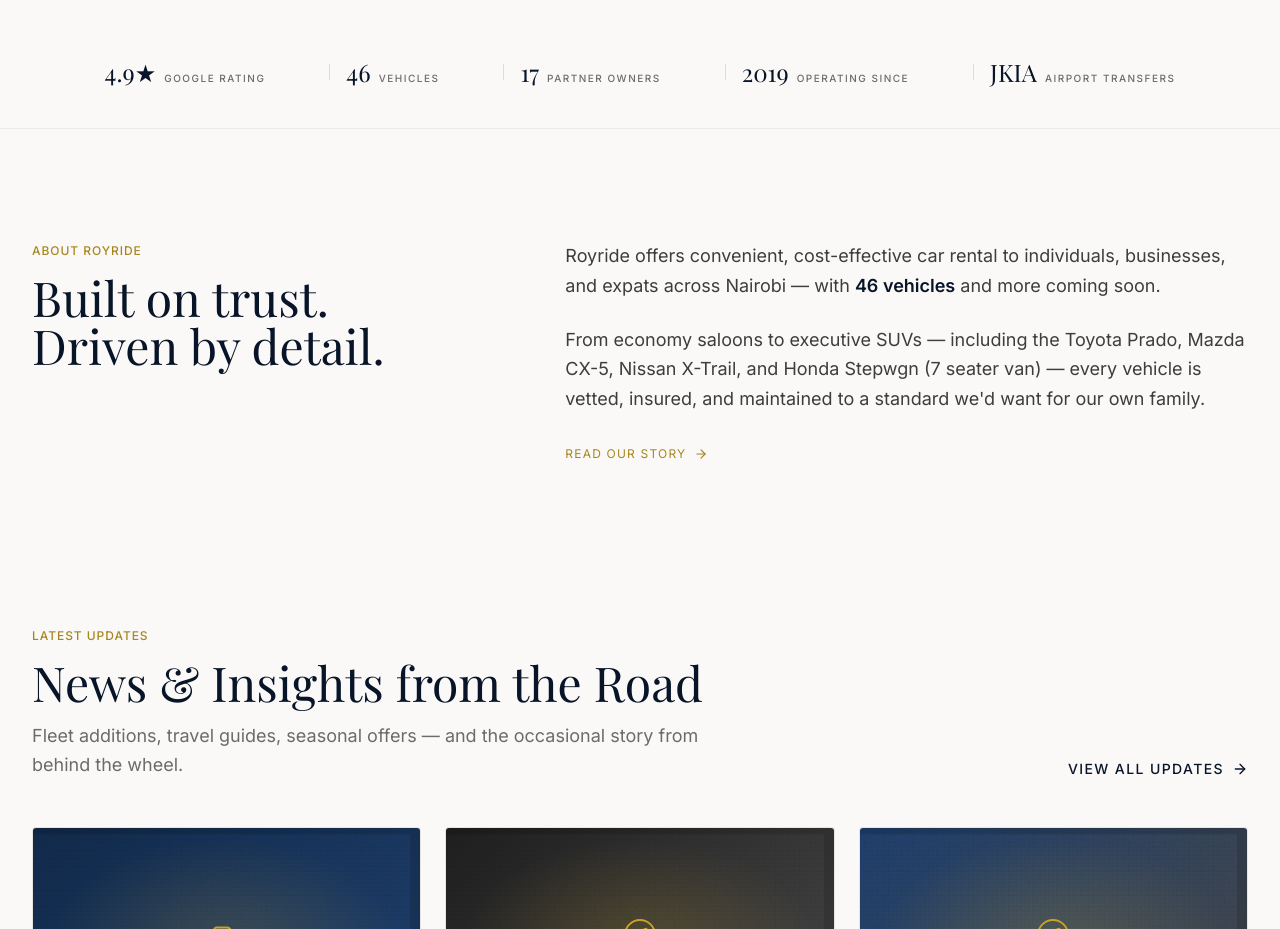
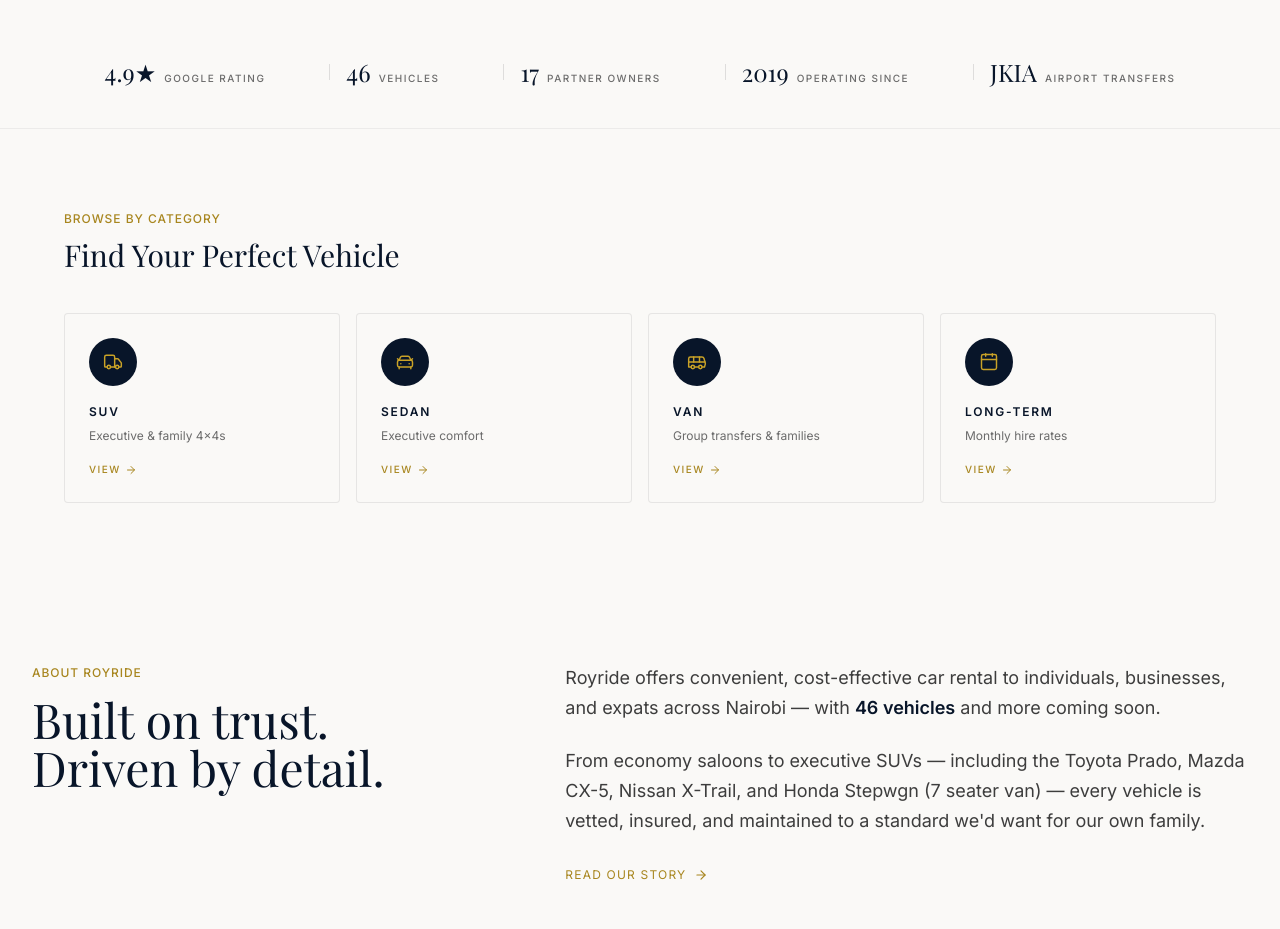
Before and after one commit to ronnyokumu7-arch/car-rental-premium, a Next.js app: page / in a window 1280 px wide. Shown: the part 1400-2329 px from the top of the page. Built offline with nearby package versions, Linux system fonts and the light colour scheme; no server answers.

Commit message:
feat: interesting updates

```diff
--- a/app/page.tsx
+++ b/app/page.tsx
@@ -2,6 +2,7 @@
 import { Hero } from '../components/marketing/Hero';
 import { BookingBar } from '../components/booking/BookingBar';
 import { TrustBar } from '../components/marketing/TrustBar';
+import { CategoryGrid } from '../components/marketing/CategoryGrid';
 import { AboutSnapshot } from '../components/marketing/AboutSnapshot';
 import { LatestUpdates } from '../components/marketing/LatestUpdates';
 import { FleetPreview } from '../components/marketing/FleetPreview';
@@ -34,6 +35,7 @@
       <Hero />
       <BookingBar />
       <TrustBar />
+      <CategoryGrid />
       <AboutSnapshot />
       <LatestUpdates />
       <FleetPreview />
--- a/components/booking/BookingBar.tsx
+++ b/components/booking/BookingBar.tsx
@@ -316,7 +316,7 @@
                 <p className="text-[11px] font-medium uppercase tracking-wider text-charcoal-500 mb-4">
                   Choose a body type
                 </p>
-                <div className="flex flex-wrap gap-2">
+                <div className="grid grid-cols-3 sm:grid-cols-5 gap-2">
                   {bodyTypes.map((opt) => (
                     <button
                       key={opt.value}
@@ -328,7 +328,7 @@
                         if (select) select.value = opt.value;
                         setActiveTab('search');
                       }}
-                      className="seat-pill !min-w-fit !px-5"
+                      className="seat-pill !min-w-0 !px-3 text-[13px] sm:text-sm"
                     >
                       {opt.label}
                     </button>
@@ -342,13 +342,13 @@
                 <p className="text-[11px] font-medium uppercase tracking-wider text-charcoal-500 mb-4">
                   Choose a fuel type
                 </p>
-                <div className="flex flex-wrap gap-2">
+                <div className="grid grid-cols-3 sm:grid-cols-5 gap-2">
                   {fuelTypes.map((opt) => (
                     <button
                       key={opt.value}
                       type="button"
                       onClick={() => setActiveTab('search')}
-                      className="seat-pill !min-w-fit !px-5"
+                      className="seat-pill !min-w-0 !px-3 text-[13px] sm:text-sm"
                     >
                       {opt.label}
                     </button>
--- /dev/null
+++ b/components/marketing/CategoryGrid.tsx
@@ -0,0 +1,125 @@
+'use client';
+
+import Link from 'next/link';
+import {
+  Truck,
+  CarFront,
+  Bus,
+  Calendar,
+  ArrowRight,
+} from 'lucide-react';
+
+const CATEGORIES = [
+  {
+    id: 'suv',
+    label: 'SUV',
+    description: 'Executive & family 4x4s',
+    icon: Truck,
+    href: '/vehicles',
+  },
+  {
+    id: 'sedan',
+    label: 'Sedan',
+    description: 'Executive comfort',
+    icon: CarFront,
+    href: '/vehicles',
+  },
+  {
+    id: 'van',
+    label: 'Van',
+    description: 'Group transfers & families',
+    icon: Bus,
+    href: '/vehicles',
+  },
+  {
+    id: 'long-term',
+    label: 'Long-Term',
+    description: 'Monthly hire rates',
+    icon: Calendar,
+    href: '/contact',
+  },
+];
+
+export function CategoryGrid() {
+  return (
+    <section className="bg-porcelain pt-16 lg:pt-20 pb-8 lg:pb-12 px-6 lg:px-8">
+      <div className="max-w-6xl mx-auto">
+        {/* Header */}
+        <div className="mb-8 lg:mb-10">
+          <p className="type-caption text-accent-600 mb-2">
+            Browse by Category
+          </p>
+          <h2 className="font-display text-2xl lg:text-3xl text-primary-900 leading-tight">
+            Find Your Perfect Vehicle
+          </h2>
+        </div>
+
+        {/* Grid / Carousel container */}
+        <div
+          className="
+            flex lg:grid lg:grid-cols-4 gap-3 lg:gap-4
+            overflow-x-auto lg:overflow-visible
+            snap-x snap-mandatory lg:snap-none
+            -mx-6 lg:mx-0
+            px-6 lg:px-0
+            pb-4 lg:pb-0
+            scrollbar-hide
+          "
+        >
+          {CATEGORIES.map((category) => {
+            const Icon = category.icon;
+
+            return (
+              <Link
+                key={category.id}
+                href={category.href}
+                className="
+                  group
+                  snap-start shrink-0
+                  w-[75%] sm:w-[45%] lg:w-auto
+                  flex flex-row lg:flex-col
+                  items-center lg:items-start
+                  gap-4 lg:gap-0
+                  p-4 lg:p-6
+                  bg-porcelain
+                  border border-charcoal-300/30
+                  rounded-sm
+                  shadow-[0_8px_24px_-8px_rgba(8,21,41,0.12)]
+                  lg:shadow-none
+                  transition-all duration-300
+                  hover:border-accent-500/40
+                  hover:shadow-lg
+                  hover:-translate-y-0.5
+                "
+              >
+                {/* Icon — navy circle, gold icon */}
+                <div className="w-12 h-12 shrink-0 rounded-full bg-primary-900 flex items-center justify-center text-accent-500 transition-transform duration-300 group-hover:scale-110 lg:mb-4">
+                  <Icon size={20} strokeWidth={1.75} />
+                </div>
+
+                {/* Content */}
+                <div className="flex flex-col min-w-0 flex-1 lg:flex-none">
+                  {/* Label */}
+                  <p className="text-[12px] font-semibold uppercase tracking-[0.15em] text-primary-900 mb-1">
+                    {category.label}
+                  </p>
+
+                  {/* Description */}
+                  <p className="text-xs text-charcoal-500 leading-relaxed mb-2 lg:mb-4 lg:flex-1">
+                    {category.description}
+                  </p>
+
+                  {/* Arrow */}
+                  <span className="inline-flex items-center gap-1 text-[10px] font-medium uppercase tracking-[0.15em] text-accent-600 transition-all duration-300 group-hover:gap-2">
+                    View
+                    <ArrowRight size={12} />
+                  </span>
+                </div>
+              </Link>
+            );
+          })}
+        </div>
+      </div>
+    </section>
+  );
+}
```
